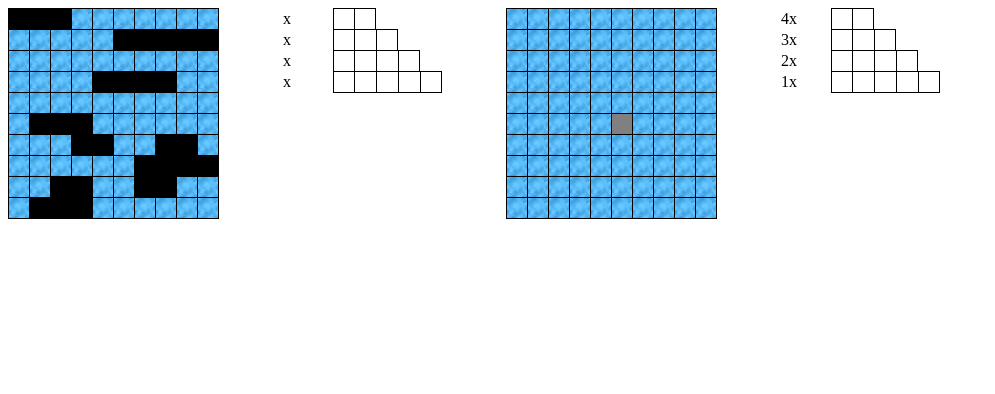
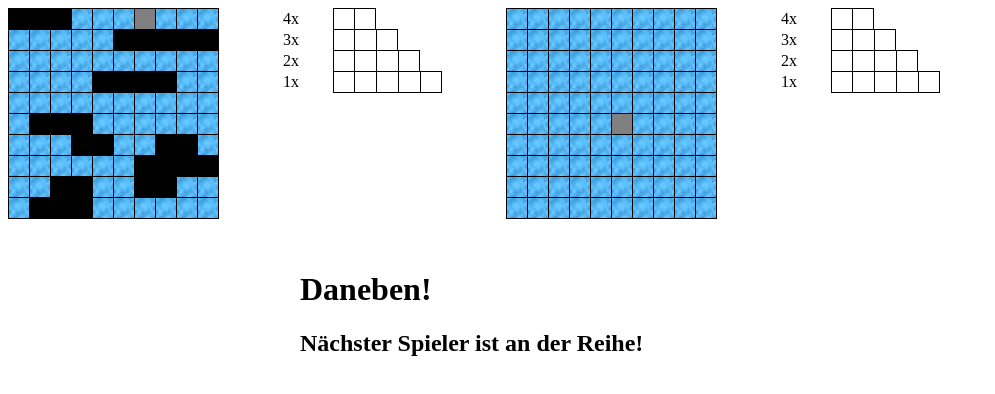
Before and after one commit to legionmaster/Schiffeversenken, a website with bundled scripts: page index.html in a window 1280 px wide. Both pictures are taken after a click on the element 611 px from the left and 113 px from the top of the page. Shown: the whole page, without its empty margins (0-995 px from the left). Built offline with nearby package versions, Linux system fonts and the light colour scheme.

Commit message:
Computer hinzugefügt, Status leiste etc. (Statusleiste mit bug momentan wegen der KI)

```diff
--- a/css/main.css
+++ b/css/main.css
@@ -47,3 +47,11 @@ table {
   background: url(../img/wasser.jpg) 0 0;
 
 }
+
+.status {
+  clear:both;
+  position: absolute;
+  left: 300px;
+  top: 250px;
+
+}
--- a/index.html
+++ b/index.html
@@ -74,6 +74,10 @@
         </table>
       </div>
     </div>
+    <div class="status">
+      <h1>Start!</h1>
+      <h2></h2>
+    </div>
     <script src="js/bundle.js" charset="utf-8"></script>
   </body>
 </html>
--- a/main.js
+++ b/main.js
@@ -1,4 +1,17 @@
 var ships = [
+  {"name": "schlachtschiff", "position": [15, 16, 17, 18, 19]},
+  {"name": "kreuzer", "position": [34, 35, 36, 37]},
+  {"name": "kreuzer", "position": [76, 77, 78, 79]},
+  {"name": "zerstörer", "position": [0, 1, 2]},
+  {"name": "zerstörer", "position": [91, 92, 93]},
+  {"name": "zerstörer", "position": [51, 52,53 ]},
+  {"name": "u-boot", "position": [63, 64]},
+  {"name": "u-boot", "position": [67, 68]},
+  {"name": "u-boot", "position": [86, 87]},
+  {"name": "u-boot", "position": [82, 83]}
+]
+
+var shipsKI = [
   {"name": "schlachtschiff", "position": [15, 16, 17, 18, 19]},
   {"name": "kreuzer", "position": [34, 35, 36, 37]},
   {"name": "kreuzer", "position": [76, 77, 78, 79]},
@@ -16,10 +29,11 @@ for (var i = 0; i < 100 ; i++) {
   posArray.push(i);
 }
 
-function randomShot(){
-  var index = math.floor(math.rand(posArray.length));
-  updateData(posArray[index]);
+function randomTarget() {
+  var index = Math.floor(Math.random(posArray.length)*100);
+  var target = posArray[index];
   posArray.splice(index,1);
+  return parseInt(target);
 }
 
 function createTable(table, x, y) {
@@ -63,7 +77,7 @@ function render(table, gegner) {
   }
 }
 
-function schiffeerstellen(table) {
+function schiffeerstellen(table,ships) {
   var tds = table.getElementsByTagName("td");
   for (var i = 0; i < ships.length; i++) {
     for (var j = 0; j < ships[i].position.length; j++) {
@@ -80,21 +94,25 @@ function ready(fn) {
   }
 }
 
-function schiessen(event, table, gegner, scoreboardtable) {
-  if(event.target && event.target.nodeName == "TD") {
-    var td = event.target;
-    var dataId = parseInt(td.getAttribute('data-id'));
-    var shotposition = parseInt(td.getAttribute('data-pos'));
-    if (dataId < 2){
-      td.setAttribute('data-id', dataId + 2);
-      render(table, gegner);
-      updateData(shotposition);
-      updateScoreboard(scoreboardtable);
-    }
+
+function updateStatus (dataId) {
+  if (dataId + 2 == 2){
+    var status = document.querySelector(".status h1");
+    status.innerHTML = "Daneben!";
+    status = document.querySelector(".status h2");
+    status.innerHTML = "Nächster Spieler ist an der Reihe!"
+    return false;
+  }
+  if (dataId + 2 == 3){
+    var status = document.querySelector(".status h1");
+    status.innerHTML = "Getroffen!";
+    status = document.querySelector(".status h2");
+    status.innerHTML = "Du bist wieder an der Reihe!"
+    return true;
   }
 }
 
-function updateData(shotposition) {
+function updateData(shotposition, ships) {
   ships.map(function(ship) {
       var newpos = ship.position.filter(function(pos) {
           return pos !== shotposition;
@@ -105,12 +123,14 @@ function updateData(shotposition) {
       if (elem.position.length > 0) {
         return elem;
       }
+      var status = document.querySelector(".status h2");
+      status.innerHTML = "Schiff zerstört!"
   });
   ships = newShips;
 }
 
 
-function updateScoreboard(scoreboardtable) {
+function updateScoreboard(scoreboardtable, ships) {
   var tds = scoreboardtable.querySelectorAll("td:first-child");
   var kreuzercount = 0
   var zerstoerercount = 0
@@ -140,12 +160,29 @@ function updateScoreboard(scoreboardtable) {
   tds[0].querySelector("span").innerHTML= ubootcount;
 }
 
+function computershoot(tablespieler, scoreboardspieler) {
+  setTimeout(function() {
+    var shotposition = randomTarget();
+    var td = tablespieler.querySelector('td[data-pos="' + shotposition + '"]');
+    var dataId = parseInt(td.getAttribute("data-id"));
+    td.setAttribute('data-id', dataId + 2);
+    render(tablespieler, false);
+    updateData(shotposition, ships);
+    updateScoreboard(scoreboardspieler, ships);
+    if (updateStatus(dataId)) {
+      computershoot(tablespieler, scoreboardspieler);
+    }
+  }, 1000);
+
+}
+
 function main(args) {
   createTable(args.tablespieler, 10, 10);
   createTable(args.tablegegner, 10, 10);
-  schiffeerstellen(args.tablespieler);
-  schiffeerstellen(args.tablegegner);
-  updateScoreboard(args.scoreboardgegner);
+  schiffeerstellen(args.tablespieler, ships);
+  schiffeerstellen(args.tablegegner, shipsKI);
+  updateScoreboard(args.scoreboardgegner, shipsKI);
+  updateScoreboard(args.scoreboardspieler, ships);
   render(args.tablespieler, false);
   render(args.tablegegner, true);
 }
@@ -165,6 +202,19 @@ ready(function() {
   //   schiessen(event, tablespieler, false);
   // });
   tablegegner.addEventListener("click", function() {
-    schiessen(event, tablegegner, true, scoreboardgegner);
+    if(event.target && event.target.nodeName == "TD") {
+      var td = event.target;
+      var dataId = parseInt(td.getAttribute('data-id'));
+      var shotposition = parseInt(td.getAttribute('data-pos'));
+      if (dataId < 2){
+        td.setAttribute('data-id', dataId + 2);
+        render(tablegegner, true);
+        updateData(shotposition, shipsKI);
+        updateScoreboard(scoreboardgegner, shipsKI);
+        if (!updateStatus(dataId)) {
+          computershoot(tablespieler, scoreboardspieler);
+        }
+      }
+    }
   });
 });
```
